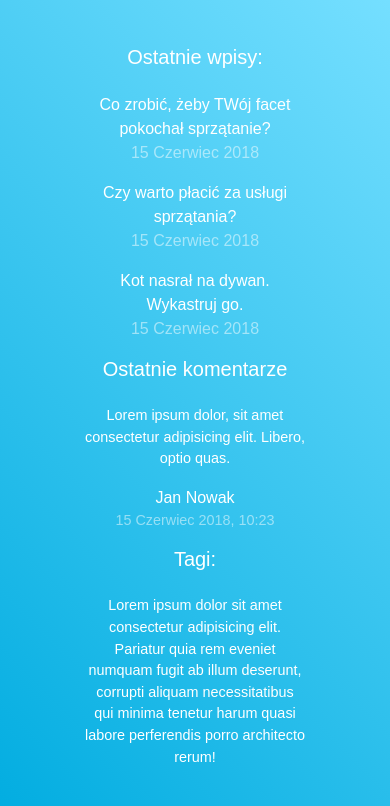
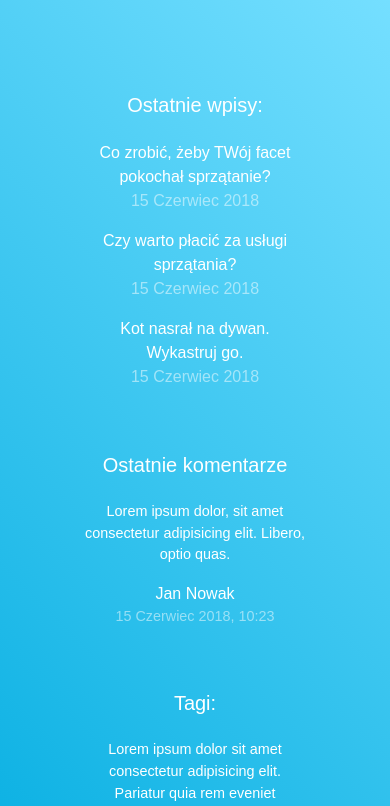
Before and after one commit to Voidereles/Clern-blog, a plain HTML site: page index.html in a window 390 px wide. Shown: the part 3155-3961 px from the top of the page. Drawn offline with nearby package versions, Linux system fonts and the light colour scheme; a web font is replaced by a local one.

Commit message:
margins in about section changed for mobile

```diff
--- a/index.html
+++ b/index.html
@@ -455,7 +455,7 @@
 
                     <div class="w-75 mx-auto">
                         <div class="row pt-0 py-5 text-white">
-                            <div class="about__column col-12 col-lg-4">
+                            <div class="about__column col-12 col-lg-4 mt-5 mt-lg-0">
                                 <h5 class="about__heading mb-4">Ostatnie wpisy:</h5>
                                 <ul class="list-unstyled">
                                     <li class="mb-3"><a class="about__link" href="#">Co zrobić, żeby TWój facet pokochał
@@ -475,7 +475,7 @@
                                 </ul>
                             </div>
 
-                            <div class="about__column col-12 col-lg-4">
+                            <div class="about__column col-12 col-lg-4 mt-5 mt-lg-0">
                                 <h5 class="about__heading mb-4">Ostatnie komentarze
                                 </h5>
                                 <ul class="list-unstyled text-small-1 ">
@@ -487,7 +487,7 @@
                                 </ul>
                             </div>
 
-                            <div class="about__column col-12 col-lg-4">
+                            <div class="about__column col-12 col-lg-4 mt-5 mt-lg-0">
                                 <h5 class="about__heading mb-4">Tagi:</h5>
                                 <p class="text-small-1"> Lorem ipsum dolor sit amet consectetur adipisicing elit.
                                     Pariatur quia rem eveniet
@@ -532,7 +532,7 @@
                             </ul>
                         </div>
 
-                        <div class="col-12 col-lg-8 text-right">
+                        <div class="col-12 col-lg-8 text-right mt-4 mt-lg-0">
                             <a class="footer__logo-container" href="#start">
                                 <img src="images/logo.png" class="footer__logo pb-3" alt="">
                             </a>
```
